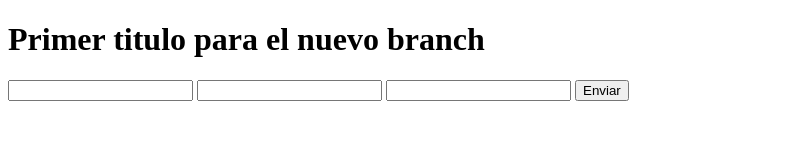
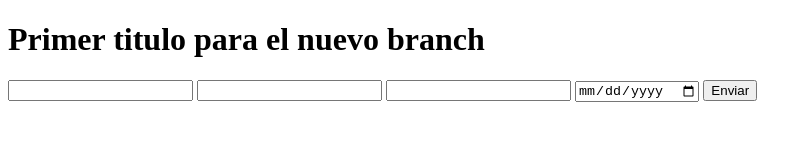
Before and after one commit to LeandroBte/proyectoNuevoGit, a plain HTML site: page index.html in a window 1280 px wide. Shown: the whole page, without its empty margins (0-812 px from the left). Drawn offline with Linux system fonts and the light colour scheme.

Commit message:
agregue un boton de cumpleaños

```diff
--- a/index.html
+++ b/index.html
@@ -12,6 +12,7 @@
         <input type="text" name="firstName" id="firstName">
         <input type="text" name="lastName" id="lastName">
         <input type="text" name="Age" id="Age">
+        <input type="date" name="cumpleaños" id="cumpleaños">
         <input type="button" value="Enviar">
     </form>
 </body>
```
